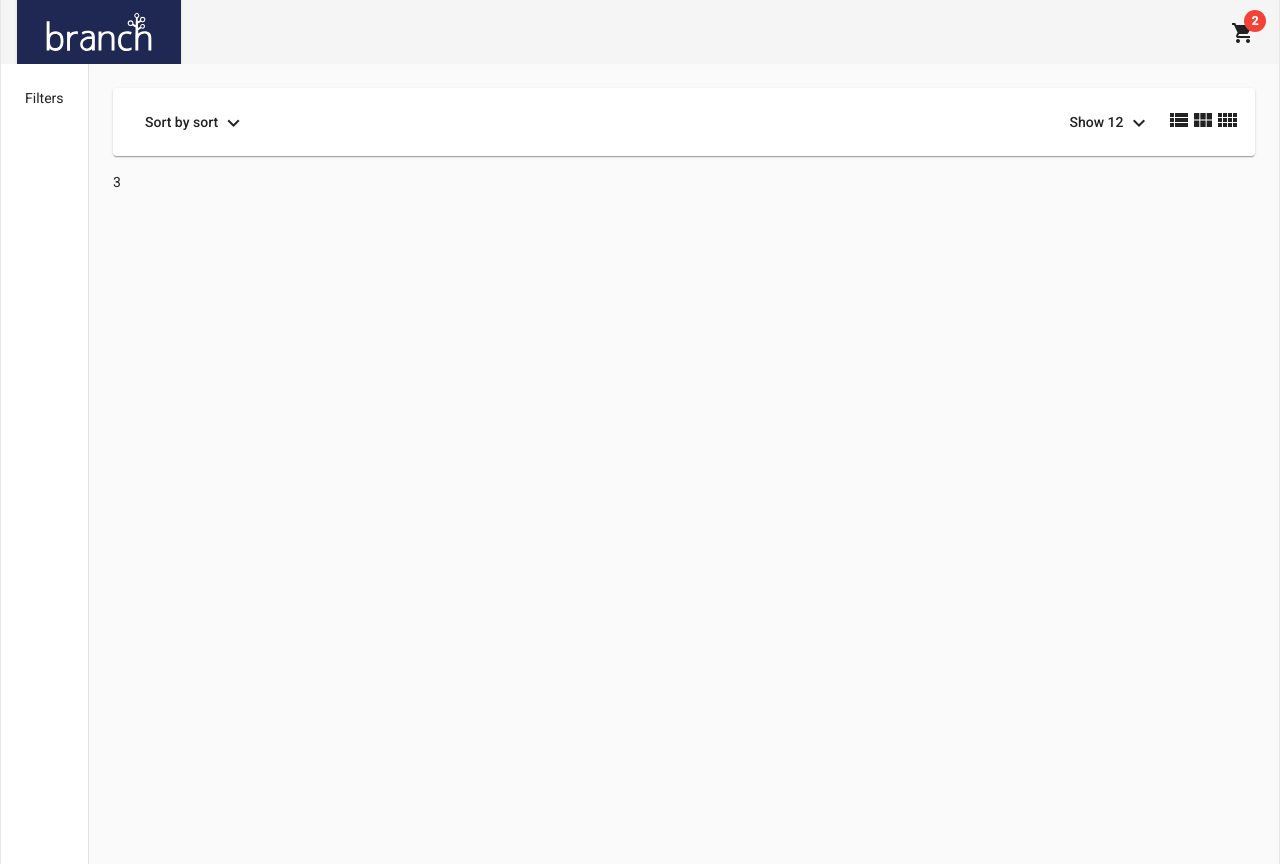
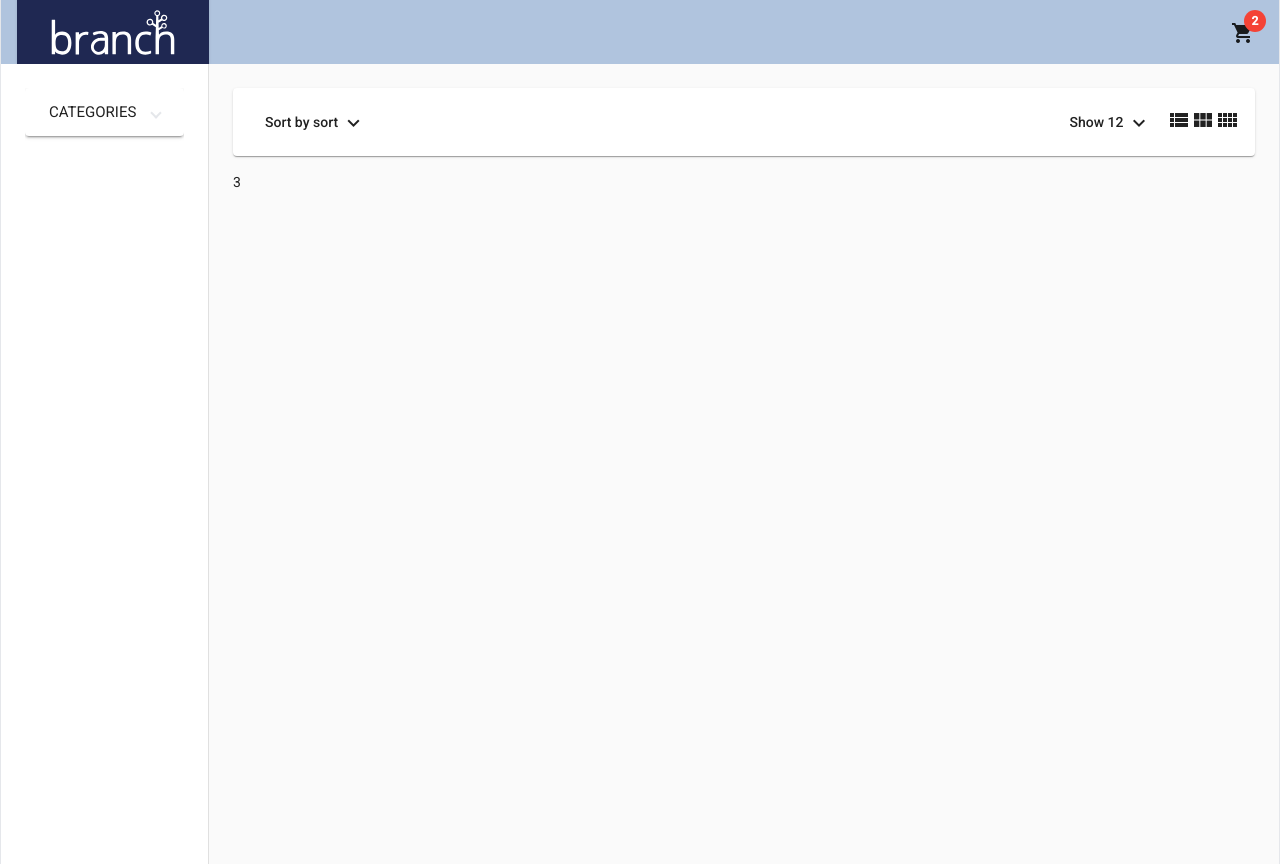
Before and after one commit to wadpas/users_chat_flutter, an Angular app: page /home in a window 1280 px wide. Built offline with nearby package versions, Linux system fonts and the light colour scheme.

Commit message:
added filters comp.

```diff
--- a/src/app/app.module.ts
+++ b/src/app/app.module.ts
@@ -20,9 +20,10 @@ import { BrowserAnimationsModule } from "@angular/platform-browser/animations";
 import { HeaderComponent } from './components/header/header.component';
 import { HomeComponent } from './pages/home/home.component';
 import { ProductsHeaderComponent } from './pages/home/components/products-header/products-header.component';
+import { FiltersComponent } from './pages/home/components/filters/filters.component';
 
 @NgModule({
-  declarations: [AppComponent, HeaderComponent, HomeComponent, ProductsHeaderComponent],
+  declarations: [AppComponent, HeaderComponent, HomeComponent, ProductsHeaderComponent, FiltersComponent],
   imports: [
     BrowserModule,
     AppRoutingModule,
--- a/src/app/components/header/header.component.html
+++ b/src/app/components/header/header.component.html
@@ -1,6 +1,8 @@
-<mat-toolbar class="max-w-7xl mx-auto border-x justify-between shadow">
+<mat-toolbar
+  class="max-w-7xl mx-auto border-x justify-between shadow"
+  style="background-color: lightsteelblue">
   <a routerLink="home" class="shadow">
-    <img src="/assets/logo.svg" style="height: 100px" />
+    <img src="/assets/logo.svg" style="height: 117px" />
   </a>
   <button mat-icon-button [mat-menu-trigger-for]="menu">
     <mat-icon [matBadge]="2" matBadgeColor="warn">shopping_cart</mat-icon>
--- /dev/null
+++ b/src/app/pages/home/components/filters/filters.component.html
@@ -0,0 +1,10 @@
+<mat-expansion-panel *ngIf="categories">
+  <mat-expansion-panel-header>
+    <mat-panel-title> CATEGORIES </mat-panel-title>
+  </mat-expansion-panel-header>
+  <mat-selection-list [multiple]="false">
+    <mat-list-option *ngFor="let category of categories" [value]="category">
+      <button (click)="onShowCategory(category)">{{ category }}</button>
+    </mat-list-option>
+  </mat-selection-list>
+</mat-expansion-panel>
--- /dev/null
+++ b/src/app/pages/home/components/filters/filters.component.ts
@@ -0,0 +1,19 @@
+import { Component, EventEmitter, OnInit, Output } from "@angular/core";
+
+@Component({
+  selector: "app-filters",
+  templateUrl: "filters.component.html",
+})
+export class FiltersComponent implements OnInit {
+  @Output() showCategory = new EventEmitter<string>();
+
+  categories = ["shoes", "sports"];
+
+  constructor() {}
+
+  ngOnInit(): void {}
+
+  onShowCategory(category: string): void {
+    this.showCategory.emit(category);
+  }
+}
--- a/src/app/pages/home/home.component.html
+++ b/src/app/pages/home/home.component.html
@@ -2,11 +2,12 @@
   [autosize]="true"
   class="min-h-full max-w-7xl mx-auto border-x">
   <mat-drawer mode="side" opened class="p-6">
-    <div>Filters</div>
+    <app-filters (showCategory)="onShowCategory($event)"></app-filters>
   </mat-drawer>
   <mat-drawer-content class="p-6">
     <app-products-header (columnsCountChange)="onColumnsCountChange($event)">
     </app-products-header>
     {{ cols }}
+    {{ category }}
   </mat-drawer-content>
 </mat-drawer-container>
--- a/src/app/pages/home/home.component.ts
+++ b/src/app/pages/home/home.component.ts
@@ -6,6 +6,7 @@ import { Component, OnInit } from "@angular/core";
 })
 export class HomeComponent implements OnInit {
   cols = 3;
+  category: string | undefined;
 
   constructor() {}
 
@@ -14,4 +15,7 @@ export class HomeComponent implements OnInit {
   onColumnsCountChange(colsNumber: number): void {
     this.cols = colsNumber;
   }
+  onShowCategory(category: string): void {
+    this.category = category;
+  }
 }
```
